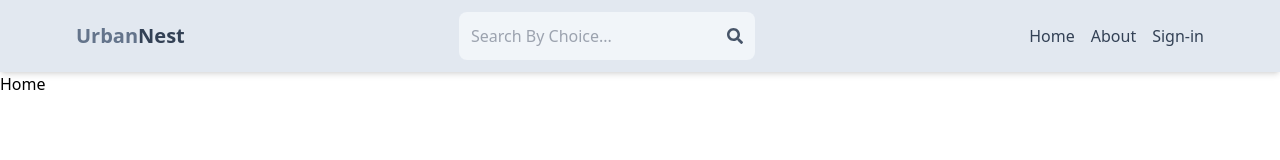
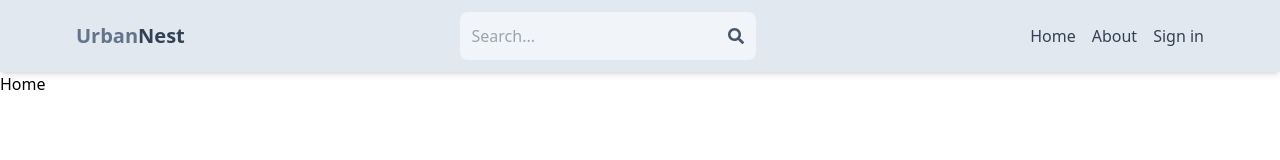
Before and after one commit to Aditya8903/RealEstate_Project, a React (Vite) app in the folder client/: page / in a window 1280 px wide. Shown: the top 160 px of the page. Built offline with nearby package versions, Linux system fonts and the light colour scheme.

Commit message:
header updated

```diff
--- a/client/src/components/Header.jsx
+++ b/client/src/components/Header.jsx
@@ -1,37 +1,51 @@
 import { FaSearch } from 'react-icons/fa';
-import React from 'react'
 import { Link, useNavigate } from 'react-router-dom';
 import { useSelector } from 'react-redux';
+import { useEffect, useState } from 'react';
 
-const Header = () => {
+export default function Header() {
   const { currentUser } = useSelector((state) => state.user);
+  const [searchTerm, setSearchTerm] = useState('');
+  const navigate = useNavigate();
+  const handleSubmit = (e) => {
+    e.preventDefault();
+    const urlParams = new URLSearchParams(window.location.search);
+    urlParams.set('searchTerm', searchTerm);
+    const searchQuery = urlParams.toString();
+    navigate(`/search?${searchQuery}`);
+  };
 
+  useEffect(() => {
+    const urlParams = new URLSearchParams(location.search);
+    const searchTermFromUrl = urlParams.get('searchTerm');
+    if (searchTermFromUrl) {
+      setSearchTerm(searchTermFromUrl);
+    }
+  }, [location.search]);
   return (
     <header className='bg-slate-200 shadow-md'>
-       <div className='flex justify-between items-center mx-auto max-w-6xl p-3'>
-
-        {/* logo  */}
+      <div className='flex justify-between items-center max-w-6xl mx-auto p-3'>
         <Link to='/'>
           <h1 className='font-bold text-sm sm:text-xl flex flex-wrap'>
             <span className='text-slate-500'>Urban</span>
             <span className='text-slate-700'>Nest</span>
           </h1>
         </Link>
-
-        {/* search form */}
         <form
+          onSubmit={handleSubmit}
           className='bg-slate-100 p-3 rounded-lg flex items-center'
         >
           <input
             type='text'
-            placeholder='Search By Choice...'
-            className='bg-transparent focus:outline-none w-24 sm:w-64'/>
+            placeholder='Search...'
+            className='bg-transparent focus:outline-none w-24 sm:w-64'
+            value={searchTerm}
+            onChange={(e) => setSearchTerm(e.target.value)}
+          />
           <button>
             <FaSearch className='text-slate-600' />
           </button>
         </form>
-
-        {/* listing the navigation */}
         <ul className='flex gap-4'>
           <Link to='/'>
             <li className='hidden sm:inline text-slate-700 hover:underline'>
@@ -44,20 +58,18 @@ const Header = () => {
             </li>
           </Link>
           <Link to='/profile'>
-            {
-              currentUser ? (
-                <img className='rounded-full h-7 w-7 object-cover' src = {currentUser.avatar} alt='profile'/>
-              ):(
-                <li className=' text-slate-700 hover:underline'>
-              Sign-in
-            </li>
-              )
-            }
+            {currentUser ? (
+              <img
+                className='rounded-full h-7 w-7 object-cover'
+                src={currentUser.avatar}
+                alt='profile'
+              />
+            ) : (
+              <li className=' text-slate-700 hover:underline'> Sign in</li>
+            )}
           </Link>
         </ul>
       </div>
     </header>
-  )
+  );
 }
-
-export default Header
```
Lines whose indentation alone changed are shown as unchanged.
